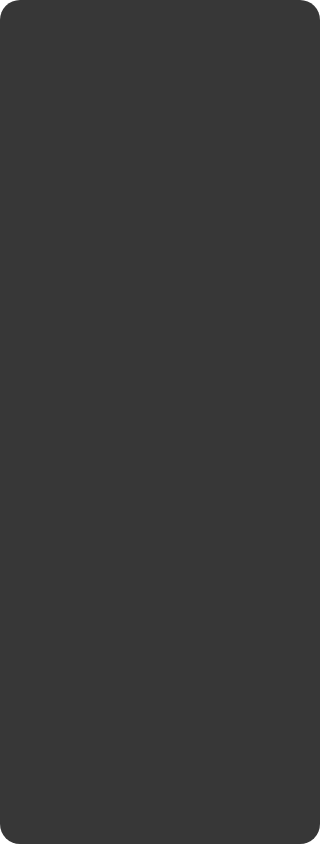
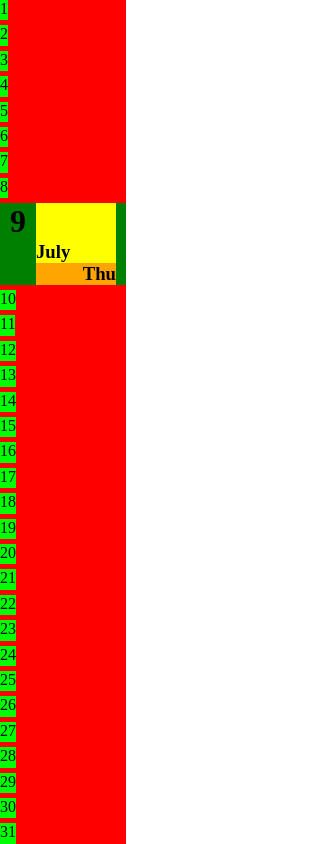
Before and after one commit to REMZAAAA/widgetApp, an Electron app: page date/index.html in a window 320 px wide. Drawn offline with Linux system fonts and the light colour scheme.

Commit message:
structure & style du widget (sans logique)

```diff
--- a/date/index.html
+++ b/date/index.html
@@ -7,8 +7,44 @@
 </head>
 <body>
 
-  <div class="widget">
-
+  <div id="date">
+    <div>1</div>
+    <div>2</div>
+    <div>3</div>
+    <div>4</div>
+    <div>5</div>
+    <div>6</div>
+    <div>7</div>
+    <div>8</div>
+    <div class="active">
+      <h1>9</h1>
+      <h3>
+        <span>July</span>
+        <span>Thu</span>
+      </h3>
+    </div>
+    <div>10</div>
+    <div>11</div>
+    <div>12</div>
+    <div>13</div>
+    <div>14</div>
+    <div>15</div>
+    <div>16</div>
+    <div>17</div>
+    <div>18</div>
+    <div>19</div>
+    <div>20</div>
+    <div>21</div>
+    <div>22</div>
+    <div>23</div>
+    <div>24</div>
+    <div>25</div>
+    <div>26</div>
+    <div>27</div>
+    <div>28</div>
+    <div>29</div>
+    <div>30</div>
+    <div>31</div>
   </div>
 
   <script src="script.js"></script>
--- a/date/style.css
+++ b/date/style.css
@@ -1,25 +1,47 @@
 * {
   box-sizing: border-box;
+  padding: 0;
+  margin: 0;
 }
 
 body {
-  margin: 0;
   background: transparent;
-  font-family: Arial, sans-serif;
   overflow: hidden;
+  height: 100vh;
 }
 
-.widget {
-  width: 100vw;
-  height: 100vh;
-  padding: 20px;
-  border-radius: 20px;
-  background: rgba(20, 20, 20, 0.85);
-  color: white;
-  -webkit-app-region: drag;
+#date{
+  background-color: red;
+  display: flex;
+  flex-direction: column;
+  align-items: c;
+  gap: 5px;
+
+  height: 100%;
+  width: min-content;
 }
 
-button {
-  -webkit-app-region: no-drag;
-  cursor: pointer;
+#date>div{
+  background-color: lime;
+  flex: 1;
+  width: min-content;
 }
+
+#date>div.active{
+  background-color: green;
+  flex: 4;
+
+  display: flex;
+  padding-inline: 10px;
+  gap: 10px;
+}
+#date>div.active h3{
+  justify-content: end;
+  display: flex; flex-direction: column;
+  background-color: yellow;
+  width: 80px;
+}
+#date>div.active h3 span:nth-of-type(2){
+  background-color: orange;
+  text-align: right;
+}
```
